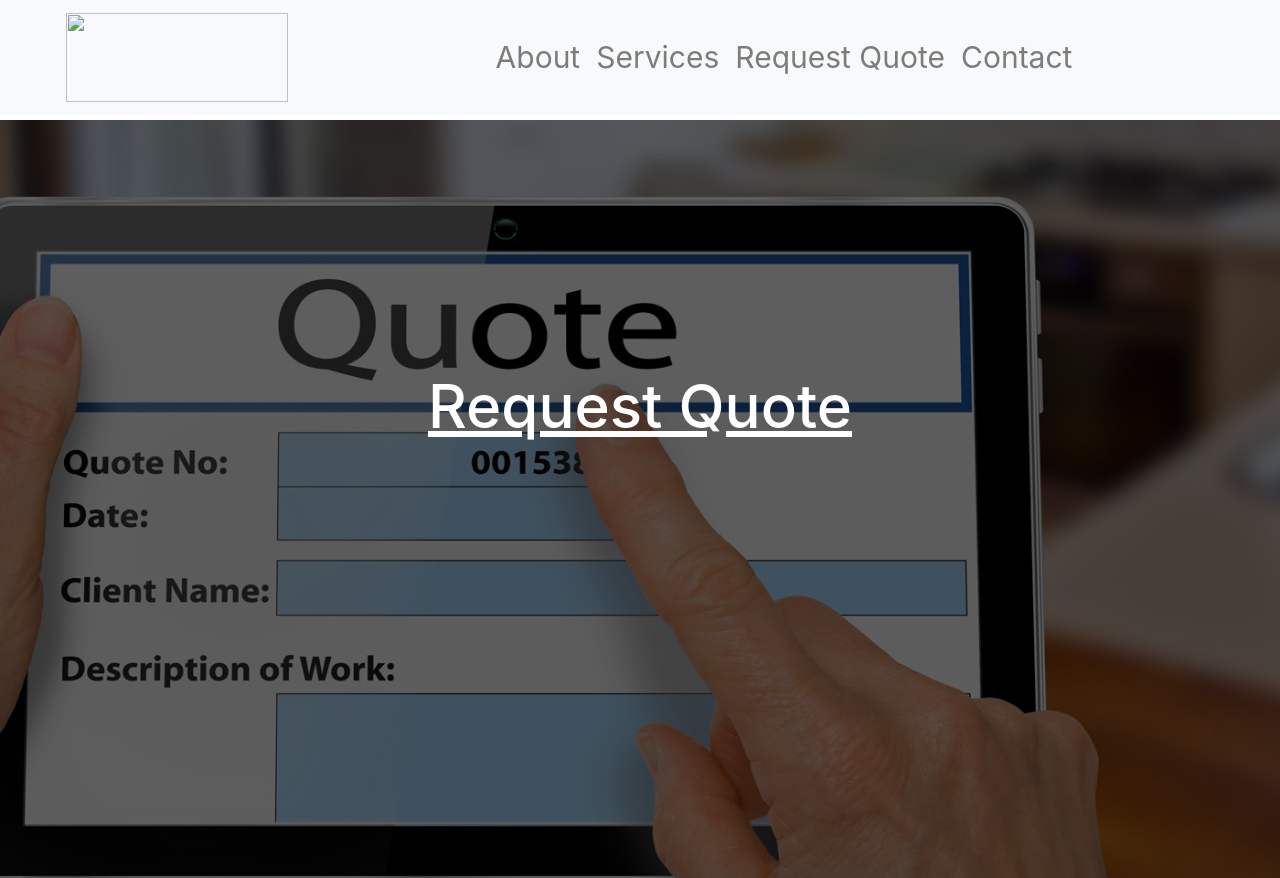
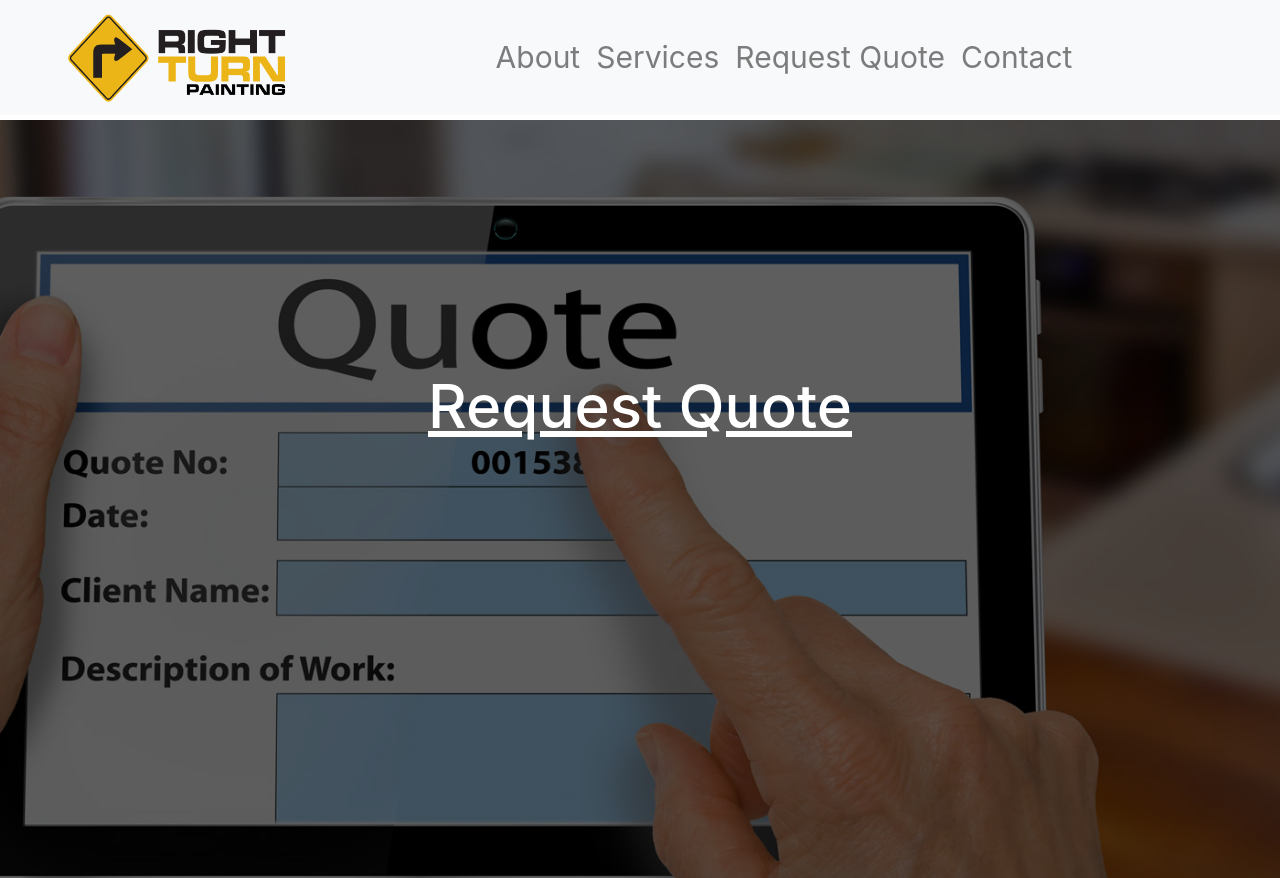
Before and after one commit to mallikajais/rightturn1, a plain HTML site: page request.html in a window 1280 px wide. Shown: the top 878 px of the page. Drawn offline with nearby package versions, Linux system fonts and the light colour scheme.

Commit message:
Add files via upload

```diff
--- a/request.html
+++ b/request.html
@@ -11,7 +11,7 @@
   <body>
 
     <nav class="navbar navbar-expand-lg navbar-light bg-light text-center fixed-top">
-        <a class="navbar-brand" href="index.html"><img src=p.png" style="height: 89px;width: 222px;margin-left: 50px;"></a>
+        <a class="navbar-brand" href="index.html"><img src="p.png" style="height: 89px;width: 222px;margin-left: 50px;"></a>
         <button class="navbar-toggler ml-auto mx-auto" type="button" data-toggle="collapse" data-target="#navbarSupportedContent" aria-controls="navbarSupportedContent" aria-expanded="false" aria-label="Toggle navigation">
         <span class="navbar-toggler-icon text-center"></span>
         </button>
```
